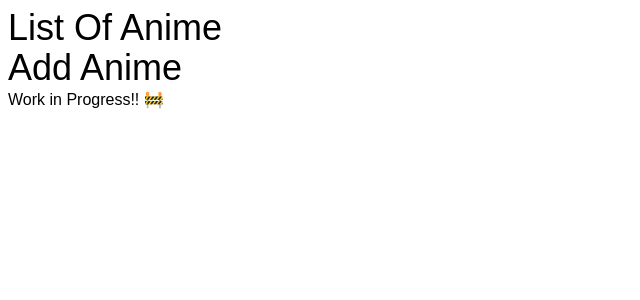
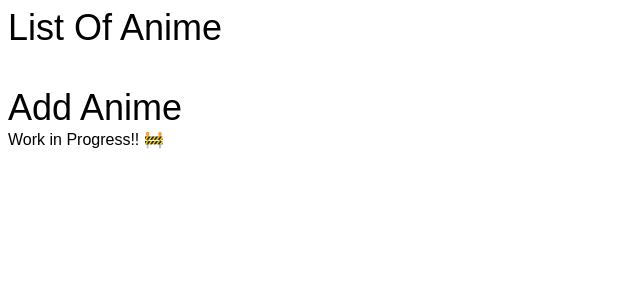
Before and after one commit to fschatbot/anime_list, a React (Create React App) app: page / in a window 1280 px wide. Shown: the top 300 px of the page, without its empty margins (0-640 px from the left). Built offline with nearby package versions, Linux system fonts and the light colour scheme.

Commit message:
More Clean Deploy

```diff
--- a/src/App.js
+++ b/src/App.js
@@ -28,13 +28,16 @@ class App extends Component {
 
 		if (!anime_data) {
 			return (
-				<ul>
-					<li key="nolist">There are no animes</li>
-				</ul>
+				<div className="container">
+					<h1 className="text-4xl">List Of Anime</h1>
+					<ul>
+						<li key="nolist">There are no animes</li>
+					</ul>
+				</div>
 			);
 		}
 		return (
-			<Fragment>
+			<div className="container">
 				<h1 className="text-4xl">List Of Anime</h1>
 				<ul className="AnimeList">
 					{Object.keys(anime_data).map((anime) => (
@@ -66,16 +69,7 @@ class App extends Component {
 						</li>
 					))}
 				</ul>
-			</Fragment>
-		);
-	};
-
-	AddAnime = () => {
-		return (
-			<Fragment>
-				<h1 className="text-4xl">Add Anime</h1>
-				<p>Work in Progress!! 🚧</p>
-			</Fragment>
+			</div>
 		);
 	};
 
@@ -89,19 +83,6 @@ class App extends Component {
 		} else {
 			return <label>{anime}</label>;
 		}
-	};
-
-	SetAnimeData = (data) => {
-		data = Object.keys(data)
-			.sort()
-			.reduce((obj, key) => {
-				obj[key] = data[key];
-				return obj;
-			}, {});
-		this.setState({
-			anime_data: data,
-		});
-		localStorage.setItem("AnimeList", JSON.stringify(data));
 	};
 
 	DelAnime = (anime) => {
@@ -155,6 +136,28 @@ class App extends Component {
 			}
 		}
 	};
+
+	AddAnime = () => {
+		return (
+			<div className="container">
+				<h1 className="text-4xl">Add Anime</h1>
+				<p>Work in Progress!! 🚧</p>
+			</div>
+		);
+	};
+
+	SetAnimeData = (data) => {
+		data = Object.keys(data)
+			.sort()
+			.reduce((obj, key) => {
+				obj[key] = data[key];
+				return obj;
+			}, {});
+		this.setState({
+			anime_data: data,
+		});
+		localStorage.setItem("AnimeList", JSON.stringify(data));
+	};
 }
 
 export default App;
--- a/src/index.css
+++ b/src/index.css
@@ -58,6 +58,10 @@
 		@apply ml-4;
 	}
 
+	.container + .container {
+		@apply my-10;
+	}
+
 	body {
 		@apply m-2 p-0 overflow-x-hidden;
 	}
```
